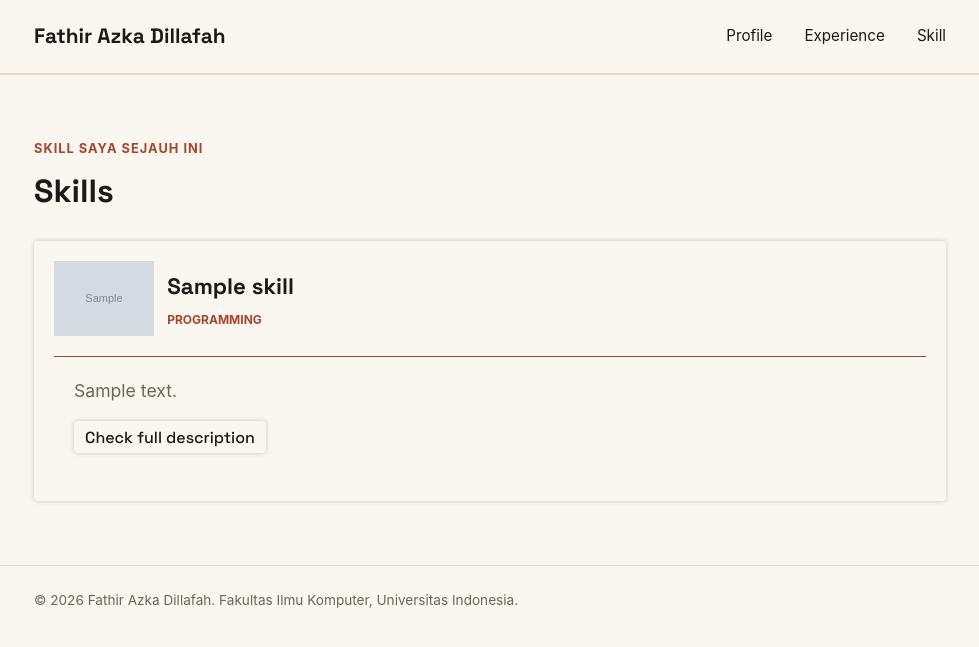
After one commit to F-thir/myportofolio, a Django app: page /skill/ in a window 1280 px wide. The commit adds this page. Shown: the top 647 px of the page, without its empty margins (150-1129 px from the left). Run offline with Django 5.2, Linux system fonts and the light colour scheme; tables that the repository leaves empty hold one stand-in row (values such as "Sample post"); grey boxes marked "Sample" are stand-in pictures.

Commit message:
Tugas 2 - New Tab (Skills) - HTML + CSS + AI Declaration

```diff
--- a/main/models.py
+++ b/main/models.py
@@ -24,3 +24,22 @@ class Experience(models.Model):
     @property
     def is_ongoing(self):
         return self.ended_at is None
+
+class Skill(models.Model):
+    SKILL_CHOICES = [
+        ('programming', 'Programming'),
+        ('language', 'Language'),
+        ('software', 'Software & Tools'),
+        ('technical', 'Technical Skill'),
+        ('other', 'Other')
+    ]
+
+    id = models.UUIDField(primary_key=True, default=uuid.uuid4, editable=False)
+    image = models.URLField(blank=True, null= True)
+    title = models.CharField(max_length=100)
+    description = models.TextField()
+    category = models.CharField(max_length=20, choices=SKILL_CHOICES, default='other')
+    details = models.TextField(blank=True)
+
+    def __str__(self):
+        return self.title
--- a/main/urls.py
+++ b/main/urls.py
@@ -1,10 +1,11 @@
 from django.urls import path
 
-from main.views import show_main, show_experience
+from main.views import show_main, show_experience, show_skill
 
 app_name = "main"
 
 urlpatterns = [
     path("", show_main, name="show_main"),
     path("experience/", show_experience, name="show_experience"),
+    path("skill/", show_skill, name="show_skill")
 ]
--- a/main/views.py
+++ b/main/views.py
@@ -1,7 +1,6 @@
 from django.shortcuts import render
 
-from main.models import Experience
-
+from main.models import Experience, Skill
 
 def show_main(request):
     context = {
@@ -22,3 +21,10 @@ def show_experience(request):
         "experience_list": Experience.objects.all(),
     }
     return render(request, "experience.html", context)
+
+def show_skill(request):
+    context = {
+        "name": "Fathir Azka Dillafah",
+        "skill_list": Skill.objects.all(),
+    }
+    return render(request, "skill.html", context)
--- a/static/css/style.css
+++ b/static/css/style.css
@@ -181,7 +181,7 @@ h1, .brand {
 
 /* Tugas 1 */
 
-.container h2 {
+.experience-tugas1 .container h2 {
     font-family: "Space Grotesk", -apple-system, sans-serif;
     display: inline-block;
     border-bottom: 3px solid var(--line);
@@ -352,9 +352,17 @@ h1, .brand {
 
 .experience-card {
     padding: 1.25rem;
-    background-color: #fff;
-    border: 1px solid var(--line);
     border-radius: var(--radius);
+    box-shadow: 0 0 5px rgba(0, 0, 0, 0.2);
+    transition: transform 0.25s ease, box-shadow 0.25s ease;
+}
+
+.experience-card:hover {
+    transform: translateY(-8px);
+    box-shadow:
+    0 0 1px 1px var(--accent),
+    0 0 1px 1px var(--accent-dark),
+    0 0 1px 1px rgb(6, 6, 6);
 }
 
 .experience-category {
@@ -380,6 +388,148 @@ h1, .brand {
     font-weight: 600;
 }
 
+/* Tugas 2 */
+
+.skill-section {
+    padding: 4rem 0;
+    border-top: 1px solid var(--line);
+}
+
+.skill-section h1 {
+    margin: 0.4rem 0 1.5rem;
+    font-size: 2rem;
+}
+
+.skill-grid {
+    display: grid;
+    grid-template-columns: repeat(auto-fit, minmax(280px, 1fr));
+    gap: 1rem;
+}
+
+.skill-card {
+    padding: 1.25rem;
+    border-radius: var(--radius);
+    box-shadow: 0 0 5px rgba(0, 0, 0, 0.2);
+    transition: transform 0.25s ease, box-shadow 0.25s ease;
+}
+
+.skill-card h2 {
+    margin: 0.5rem 0;
+    font-size: 1.25rem;
+}
+
+.skill-card:hover {
+    transform: translateY(-8px);
+    box-shadow:
+    0 0 1px 1px var(--accent),
+    0 0 1px 1px var(--accent-dark),
+    0 0 1px 1px rgb(6, 6, 6);
+}
+
+/* Skill Header - Top Information*/
+
+.skill-top {
+    padding-bottom: 1rem;
+}
+
+.skill-header {
+    display: grid;
+    grid-template-columns: 110px 1fr;
+    min-height: 6rem;
+    border-bottom: 1px solid var(--accent-dark);
+}
+
+.skill-image {
+    max-width: 100px;
+    height: 75px;
+    object-fit: contain;
+}
+
+.skill-info {
+    padding: 1.25rem;
+}
+
+.skill-section .container h2 {
+    font-family: "Space Grotesk", -apple-system, sans-serif;
+    font-size: 1.4rem;
+    padding-left: 0.2rem;
+    margin-bottom: 0.05rem;
+}
+
+.skill-category {
+    color: var(--accent-dark);
+    font-size: 0.75rem;
+    font-weight: 700;
+    padding-left: 0.2rem;
+    text-transform: uppercase;
+}
+
+/* Skill Description*/
+
+.skill-description {
+    font-size: 1.1rem;
+    text-align: justify;
+    color: var(--text-muted);
+}
+
+/* Button */
+
+.skill-toggle {
+    display: flex;
+    flex-direction: column;
+}
+
+.skill-details {
+    order: 1;
+    font-size: 1.1rem;
+    margin-top: 1rem;
+    padding-top: 1rem;
+    border-top: 1px solid var(--line);
+    color: var(--text-muted);
+}
+
+.skill-button {
+    order: 2;
+    font-family: "Space Grotesk", -apple-system, sans-serif;
+    background-color: var(--paper);
+    font-size: 1rem;
+    border-radius: var(--radius);
+    width: 12rem;
+    height: 2rem;
+    margin-top: 1rem;
+    margin-bottom: 0.5rem;
+    box-shadow: 0 0 5px rgba(0, 0, 0, 0.2);
+    display: flex;
+    align-items: center;
+    justify-content: center;
+}
+
+.skill-button:hover {
+    color: var(--accent-dark);
+    background-color: rgb(255, 238, 206);
+    cursor: pointer;
+}
+
+
+.skill-less-description {
+    display: none;
+}
+
+/* Button toggle */
+
+.skill-toggle[open] .skill-full-description {
+    display: none;
+}
+
+.skill-toggle[open] .skill-less-description {
+    display: inline;
+}
+
+.skill-status {
+    margin-top: 1rem;
+    font-size: 0.85rem;
+    font-weight: 600;
+}
 
 /* Footer & Responsive */
 
@@ -391,7 +541,7 @@ h1, .brand {
 }
 
 @media (max-width: 780px) {
-    /* Experience */
+    /* Experience - Tugas 1 */
 
     .experience-tugas1-list {
         grid-template-columns: 1fr;
--- a/templates/experience.html
+++ b/templates/experience.html
@@ -16,6 +16,7 @@
             <nav>
                 <a href="{% url 'main:show_main' %}">Profile</a>
                 <a href="{% url 'main:show_experience' %}">Experience</a>
+                <a href="{% url 'main:show_skill' %}">Skill</a>
             </nav>
 
         </div>
--- a/templates/index.html
+++ b/templates/index.html
@@ -16,6 +16,7 @@
             <nav>
                 <a href="{% url 'main:show_main' %}">Profile</a>
                 <a href="{% url 'main:show_experience' %}">Experience</a>
+                <a href="{% url 'main:show_skill' %}">Skill</a>
             </nav>
 
         </div>
@@ -53,7 +54,7 @@
             </div>
         </section>
 
-        <section class="experience" id="experience">
+        <section class="experience-tugas1" id="experience">
             <div class="container">
                 <div>
                     <h2>My Experiences</h2>
--- /dev/null
+++ b/templates/skill.html
@@ -0,0 +1,78 @@
+<!DOCTYPE html>
+<html lang="en">
+<head>
+    <meta charset="UTF-8">
+    <meta name="viewport" content="width=device-width, initial-scale=1.0">
+    <title>Skill - {{ name }}</title>
+    <link rel="preconnect" href="https://fonts.googleapis.com">
+    <link rel="preconnect" href="https://fonts.gstatic.com" crossorigin>
+    <link href="https://fonts.googleapis.com/css2?family=Space+Grotesk:wght@500;700&display=swap" rel="stylesheet">
+    <link rel="stylesheet" href="/static/css/style.css">
+</head>
+<body>
+    <header class="site-header">
+        <div class="container">
+            <a href="{% url 'main:show_main' %}" class="brand">{{ name }}</a>
+            <nav>
+                <a href="{% url 'main:show_main' %}">Profile</a>
+                <a href="{% url 'main:show_experience' %}">Experience</a>
+                <a href="{% url 'main:show_skill' %}">Skill</a>
+            </nav>
+
+        </div>
+    </header>
+
+    <main>
+        <section class="skill-section" id="skill">
+            <div class="container">
+                <p class="section-kicker">Skill saya sejauh ini</p>
+                <h1>Skills</h1>
+
+                <div class="skill-grid">
+                    {% for skill in skill_list %}
+                        <article class="skill-card">
+                            <div class="skill-header">
+                                {% if skill.image %}
+                                <img class ="skill-image" src="{{ skill.image }}" alt="{{ skill.title }}">
+                                {% endif %}
+                                <div class="skill-top">
+                                    <h2>
+                                        {{ skill.title }}
+                                    </h2>
+                                    <span class="skill-category">
+                                        {{ skill.get_category_display }}
+                                    </span>
+                                </div>
+                            </div>
+                            <div class="skill-info">
+                                <p class="skill-description">
+                                    {{ skill.description }}
+                                </p>
+                                <details class="skill-toggle">
+                                    <summary class="skill-button">
+                                        <span class="skill-full-description"> Check full description </span>
+                                        <span class="skill-less-description"> Check less description </span>
+                                    </summary>
+                                    <div class="skill-details">
+                                        {{ skill.details }}
+                                    </div>
+                                </details>
+                            </div>
+                        </article>
+                    {% empty %}
+                        <p class="empty-state">
+                            Belum ada skill yang ditambahkan.
+                        </p>
+                    {% endfor %}
+                </div>
+            </div>
+        </section>
+    </main>
+
+    <footer class="site-footer">
+        <div class="container">
+            <p>&copy; 2026 {{ name }}. Fakultas Ilmu Komputer, Universitas Indonesia.</p>
+        </div>
+    </footer>
+</body>
+</html>
```
Also changed, not shown: README.md, main/migrations/0002_skill.py (added).
